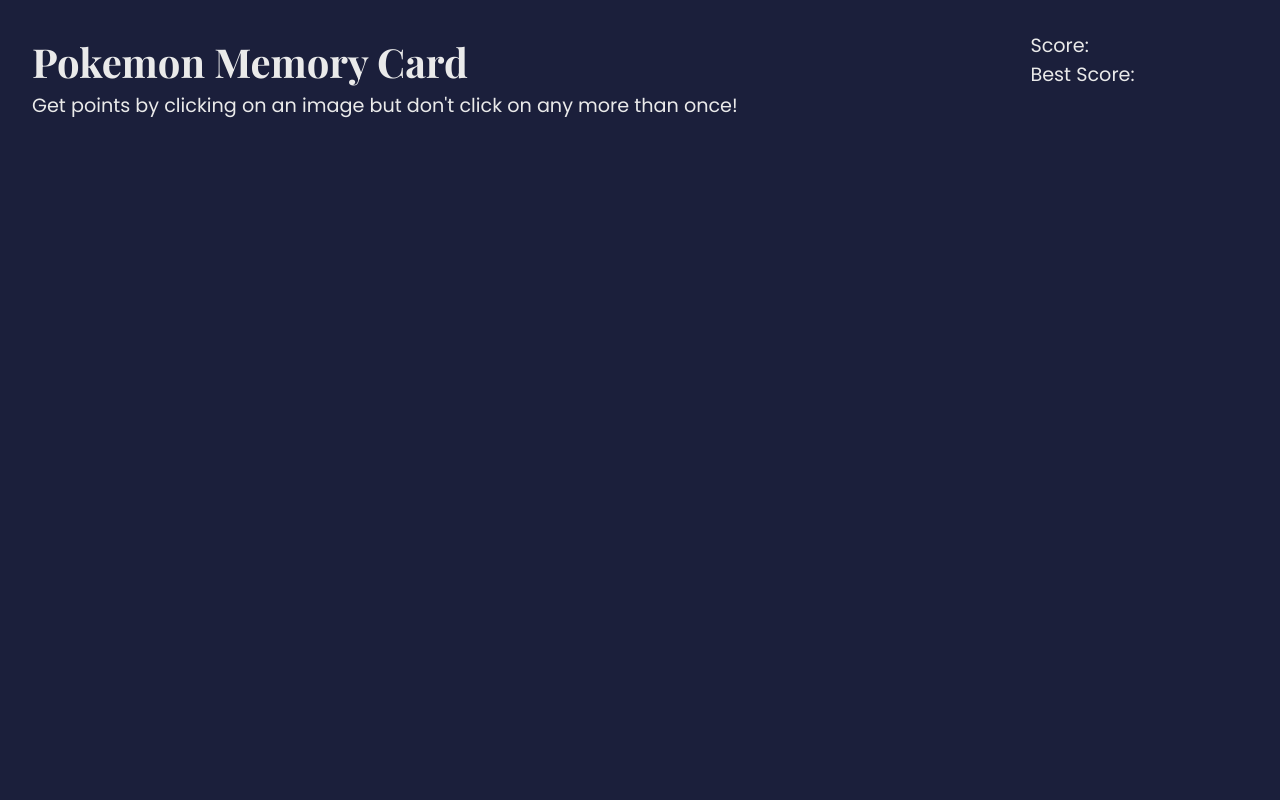
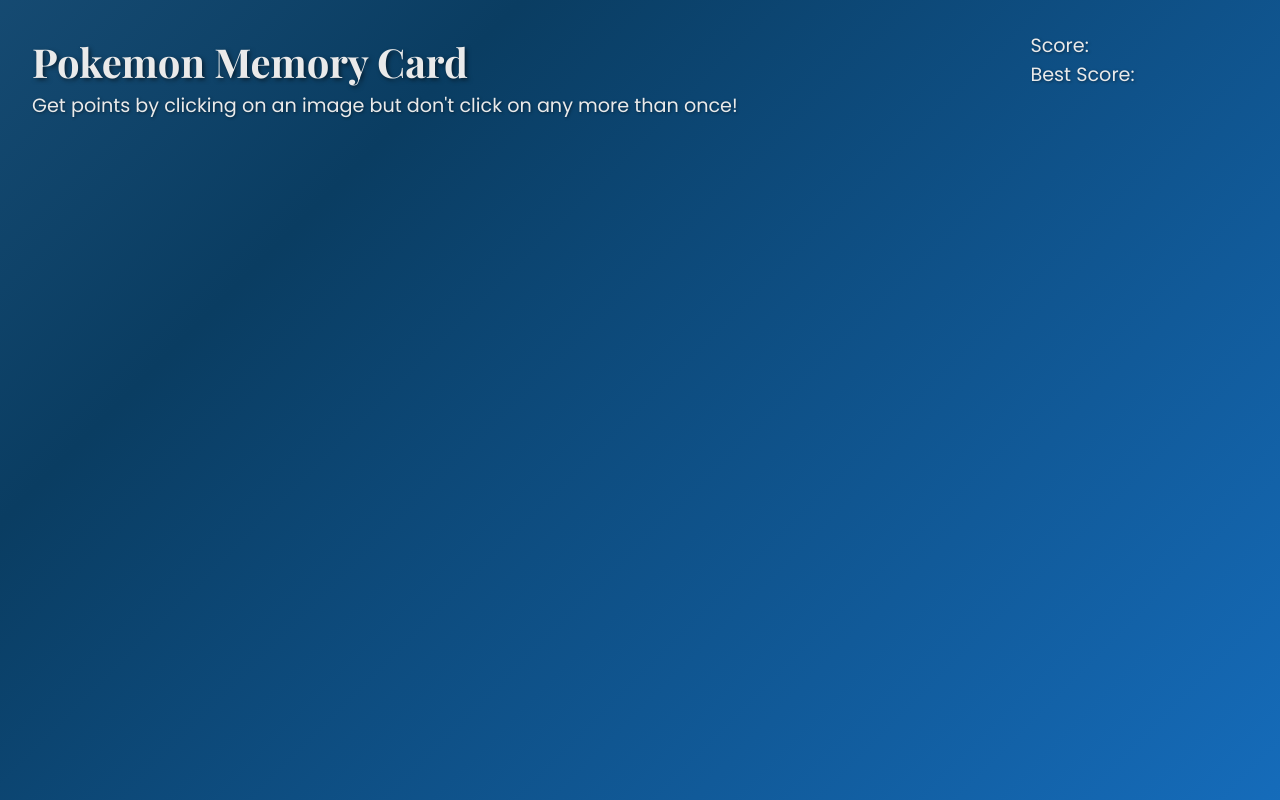
Before and after one commit to CeeZ-11/Odin-Project-Memory-Card, a React (Vite) app: page / in a window 1280 px wide. Built offline with nearby package versions, Linux system fonts and the light colour scheme.

Commit message:
:art: styles: Update text style and background

```diff
--- a/src/App.css
+++ b/src/App.css
@@ -1,6 +1,14 @@
 .App {
   font-family: "Poppins", "Lato", "Montserrat", sans-serif;
-  background-color: #1b1f3b;
+  background: linear-gradient(
+    -45deg,
+    #1e90ff,
+    #0a3d62,
+    #4682b4,
+    #5f9ea0
+  ); /* Blue tones */
+  background-size: 400% 400%;
+  animation: gradientAnimation 12s ease infinite;
   width: 100vw;
   height: 100vh;
   color: #eaeaea;
@@ -19,10 +27,12 @@
 .Header h1 {
   font-family: "Playfair Display", "Press Start 2P", "Cinzel", serif;
   font-size: clamp(1.5rem, 5vw, 2.5rem);
+  text-shadow: 2px 2px 4px rgba(0, 0, 0, 0.5);
 }
 
 .Header p {
   font-size: clamp(0.8rem, 2vw, 1.2rem);
+  text-shadow: 1px 1px 3px rgba(0, 0, 0, 0.4);
 }
 
 .ScoreBoard {
@@ -37,3 +47,15 @@
     padding-left: 1rem;
   }
 }
+
+@keyframes gradientAnimation {
+  0% {
+    background-position: 0% 50%;
+  }
+  50% {
+    background-position: 100% 50%;
+  }
+  100% {
+    background-position: 0% 50%;
+  }
+}
```
